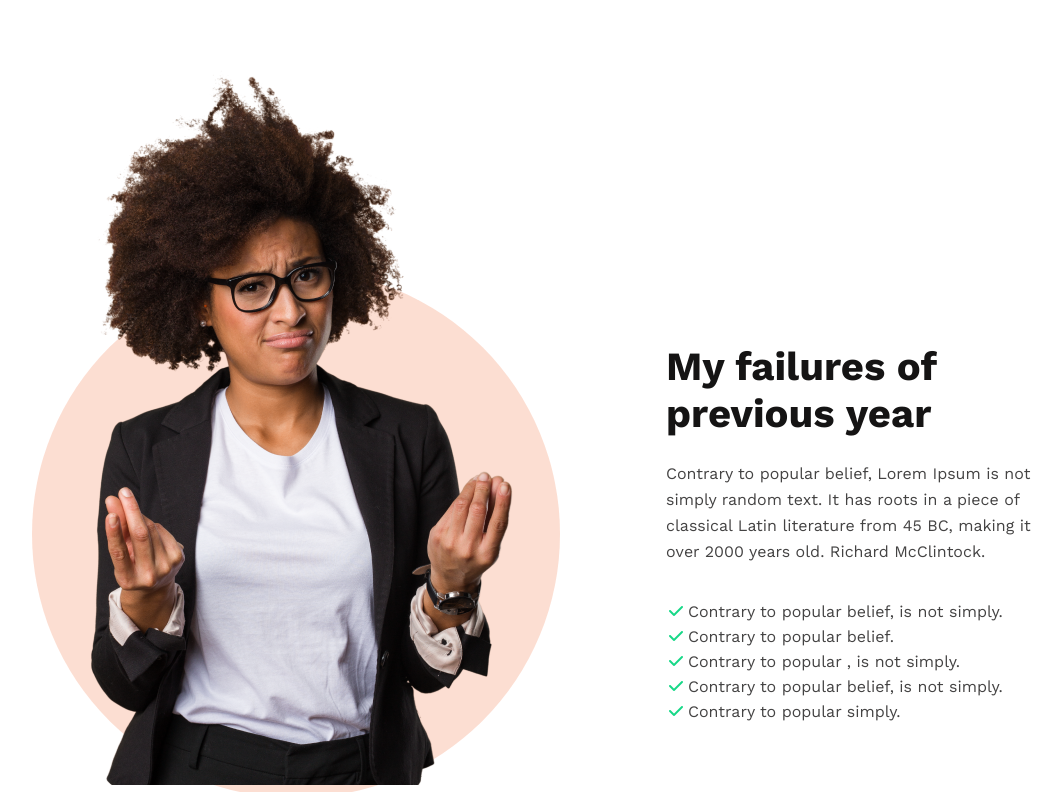
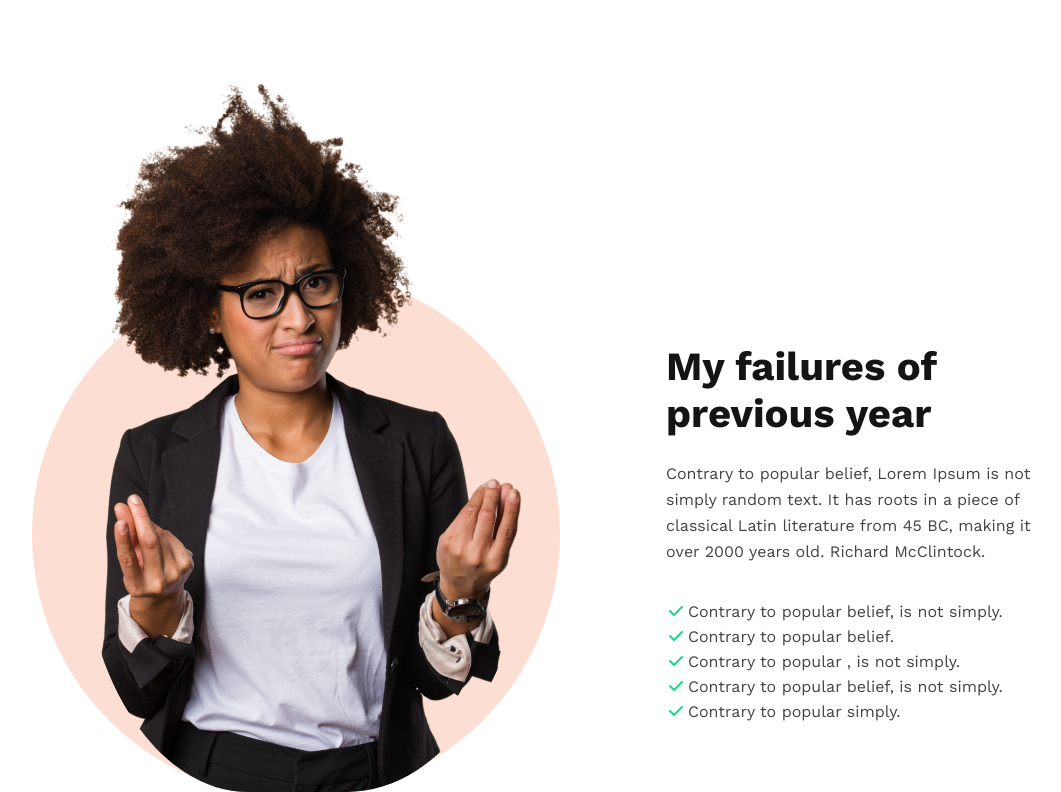
Before and after one commit to farukcse17/new-year-new-plan, a plain HTML site: page index.html in a window 1280 px wide. Shown: the part 800-1592 px from the top of the page, without its empty margins (91-1152 px from the left). Drawn offline with nearby package versions, Linux system fonts and the light colour scheme.

Commit message:
update main section image radius

```diff
--- a/css/style.css
+++ b/css/style.css
@@ -93,9 +93,11 @@ p, li{
     position: relative;
 }
 img.planner-person{
-   position: absolute;
-   top: -200px;
-   left: 40px;
+    position: absolute;
+    top: -193px;
+    left: 49px;
+    border-bottom-right-radius: 41%;
+    border-bottom-left-radius: 37%;
 }
 
 .failure-plan-checklist{
```
